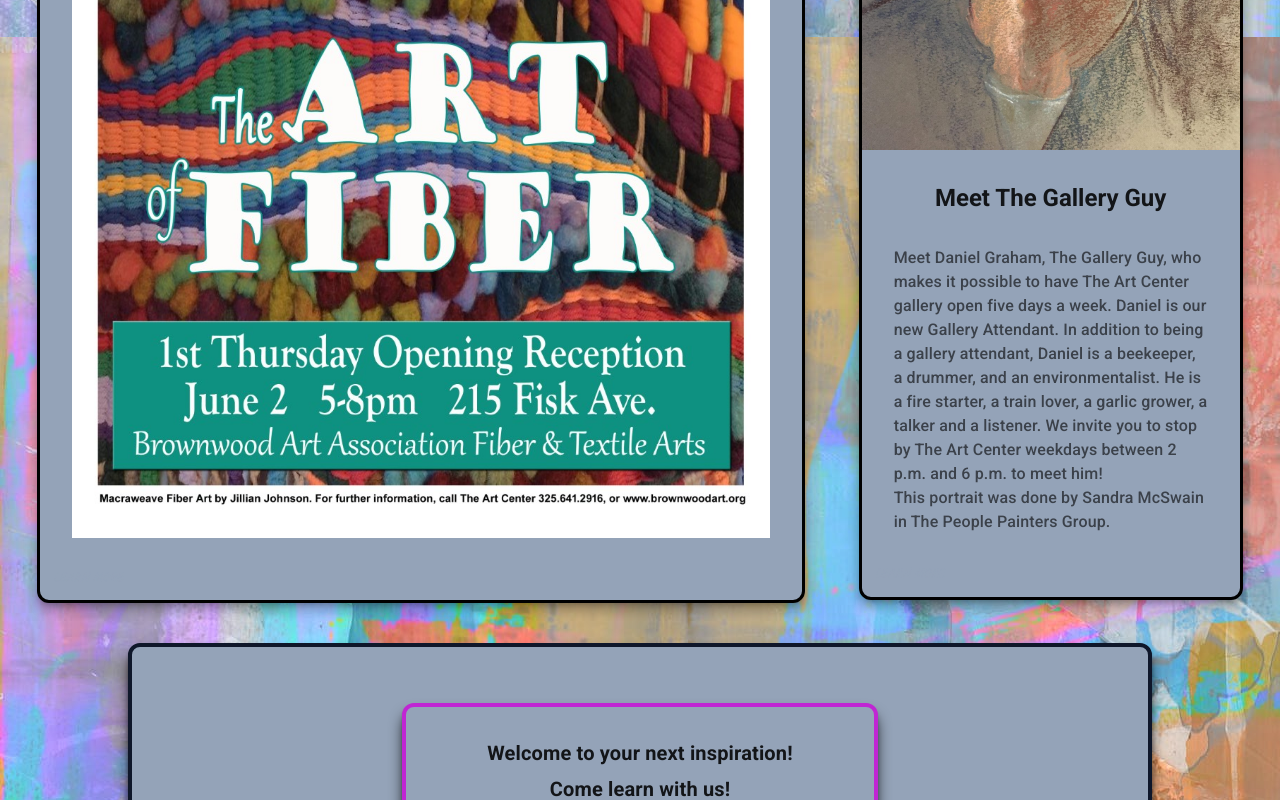
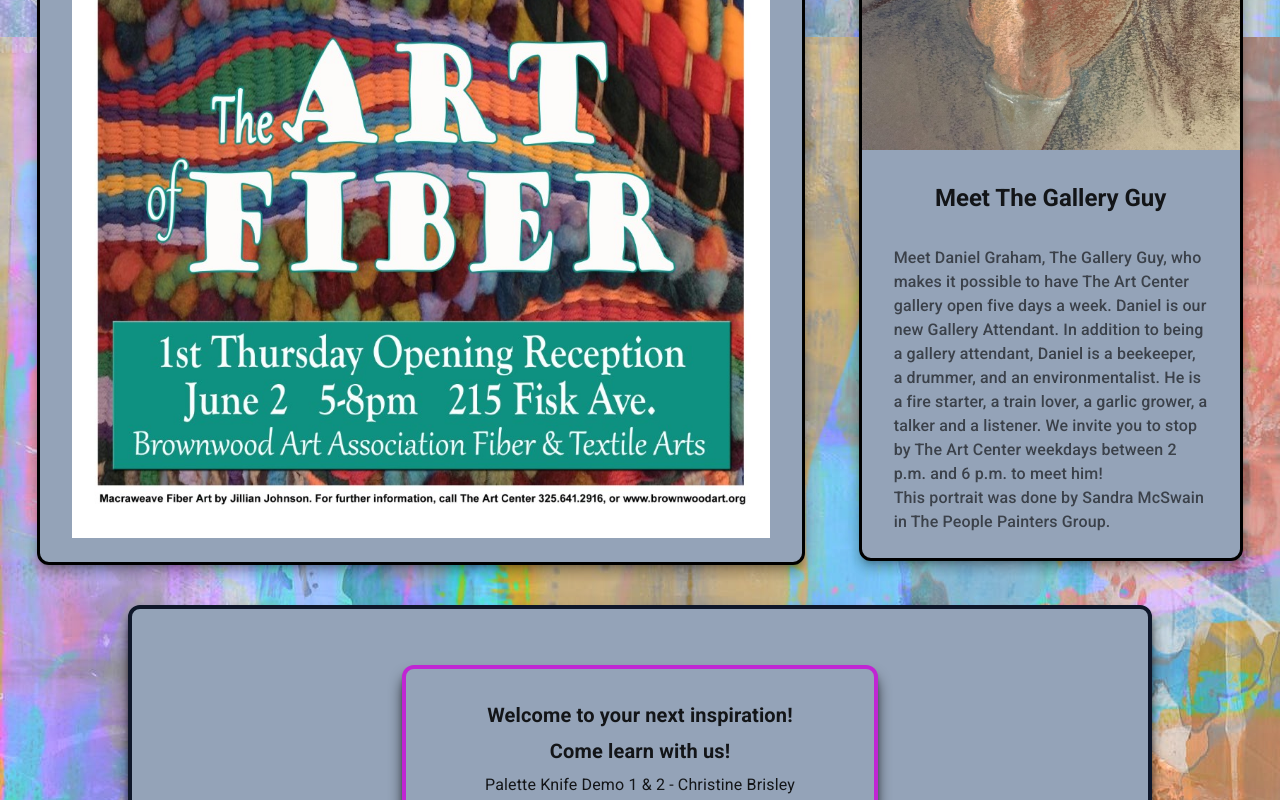
Before and after one commit to Jonathan-Day-Dev/bwd-art, a React (Create React App) app: page / in a window 1280 px wide. Shown: the part 1263-2063 px from the top of the page. Built offline with nearby package versions, Linux system fonts and the light colour scheme; grey boxes are pictures that could not be loaded.

Commit message:
take off learn more if desired

```diff
--- a/src/components/Board/Board.js
+++ b/src/components/Board/Board.js
@@ -10,6 +10,7 @@ const Board = () => {
       body={
         <img src={fiber} alt="The Art of Fiber" />
       }
+      learn={false}
     />
   );
 };
--- a/src/components/UI/CustomCard.js
+++ b/src/components/UI/CustomCard.js
@@ -44,9 +44,9 @@ const CustomCard = (props) => {
           {props.body}
         </Typography>
       </CardContent>
-      <CardActions>
+      {props.learn && <CardActions>
         <Button size="small">Learn More</Button>
-      </CardActions>
+      </CardActions>}
     </Card>
   );
 };
```
